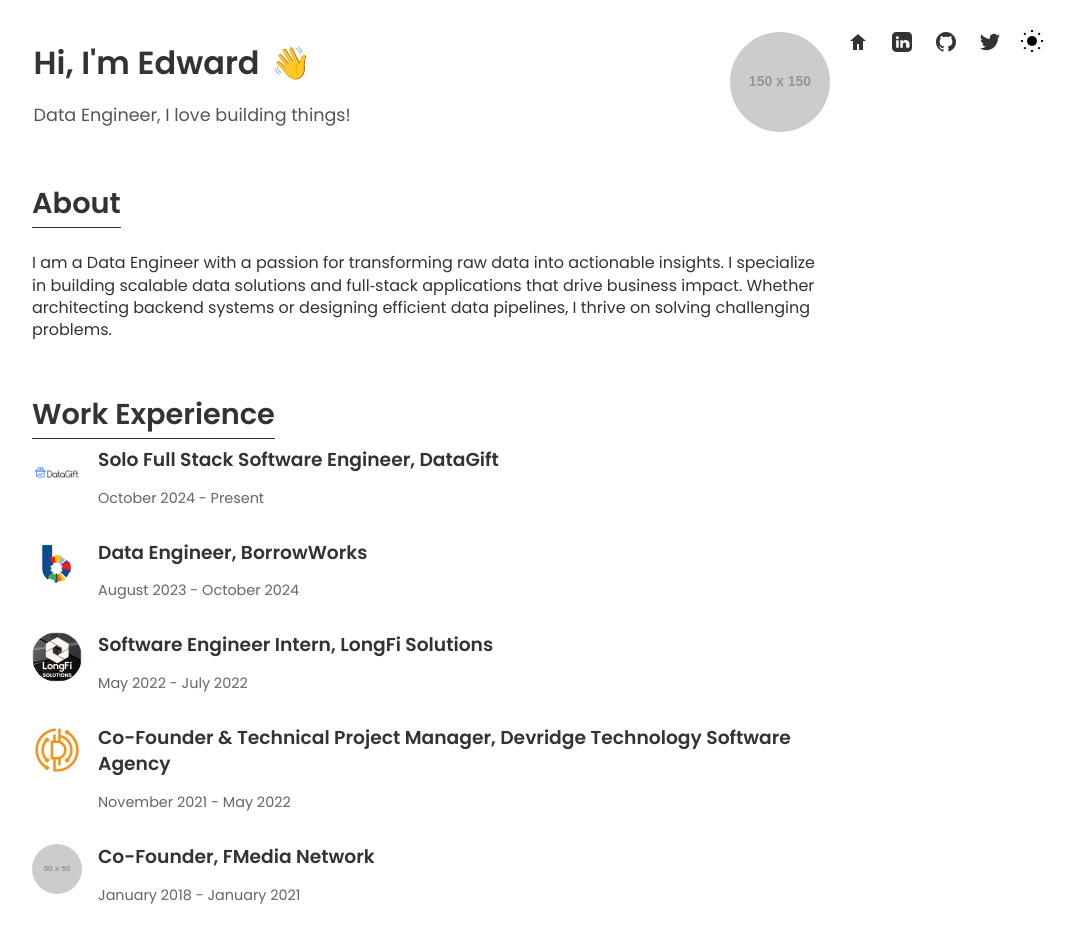
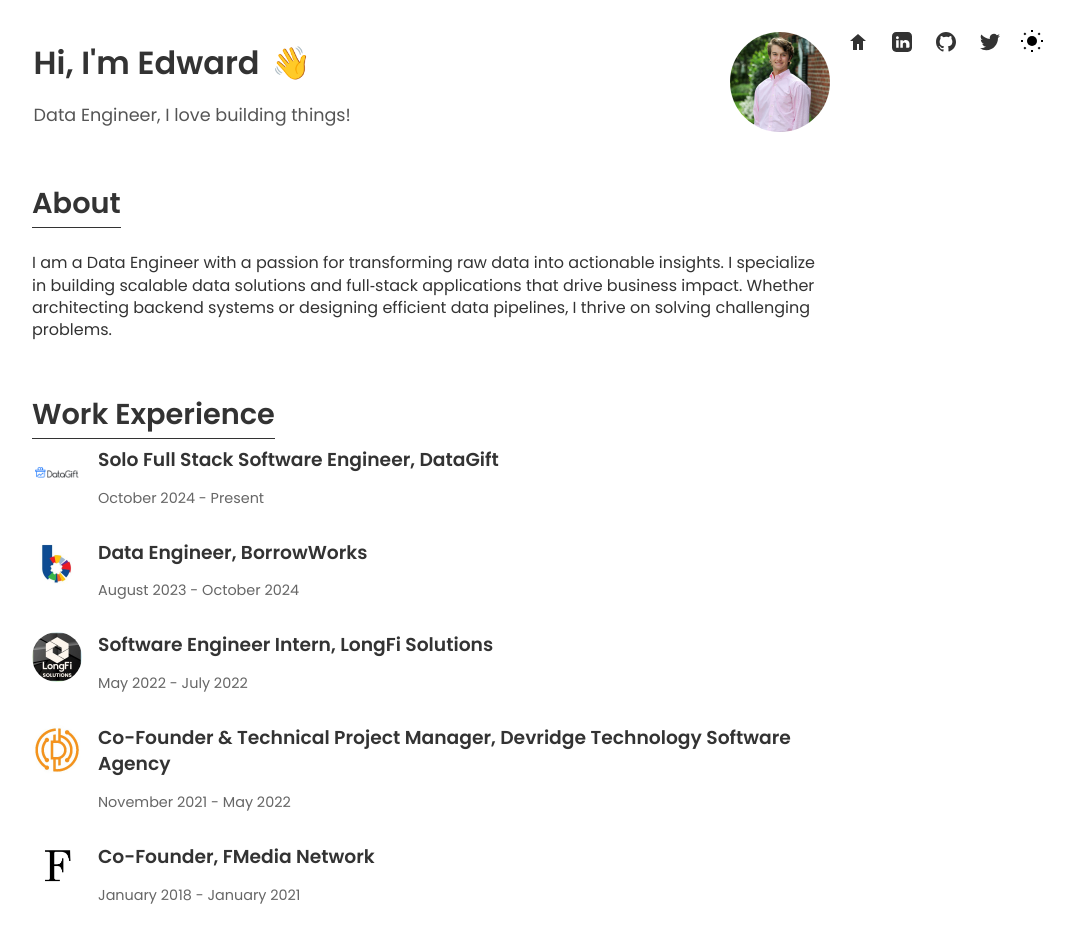
Before and after one commit to edwrand/edward-resume-site, a Next.js app: page / in a window 1280 px wide. Shown: the top 952 px of the page, without its empty margins (208-1280 px from the left). Built offline with nearby package versions, Linux system fonts and the light colour scheme.

Commit message:
fixing links

```diff
--- a/src/app/page.tsx
+++ b/src/app/page.tsx
@@ -53,7 +53,7 @@ export default function Home() {
             </p>
           </div>
           <img
-            src="https://via.placeholder.com/150"
+            src="/mypicture.jpg"
             alt="Edward Randall Profile Picture"
             className="hero-img"
           />
@@ -106,7 +106,7 @@ export default function Home() {
           />
 
           <ExperienceEntry
-            logo="https://via.placeholder.com/50"
+            logo="/f.png"
             alt="FMedia Network Logo"
             title="Co-Founder, FMedia Network"
             dates="January 2018 - January 2021"
```
